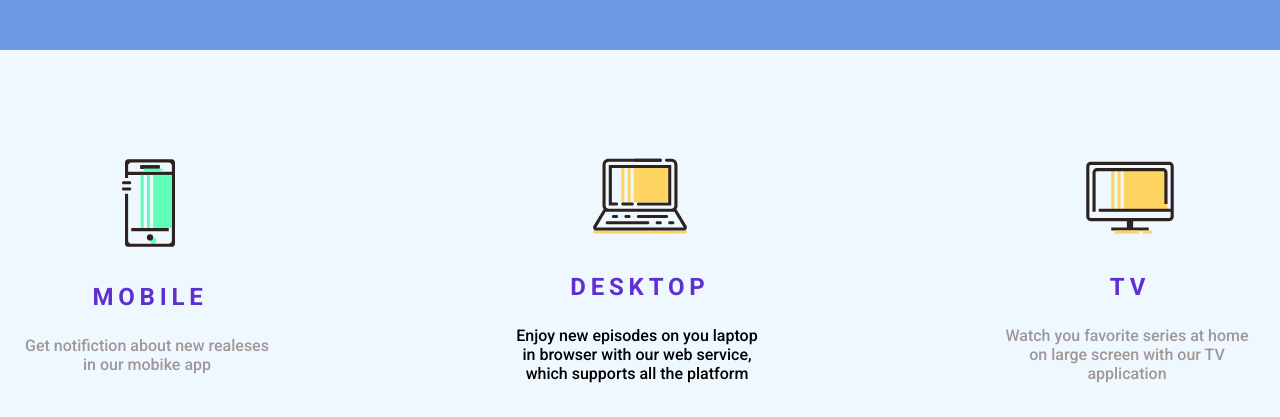
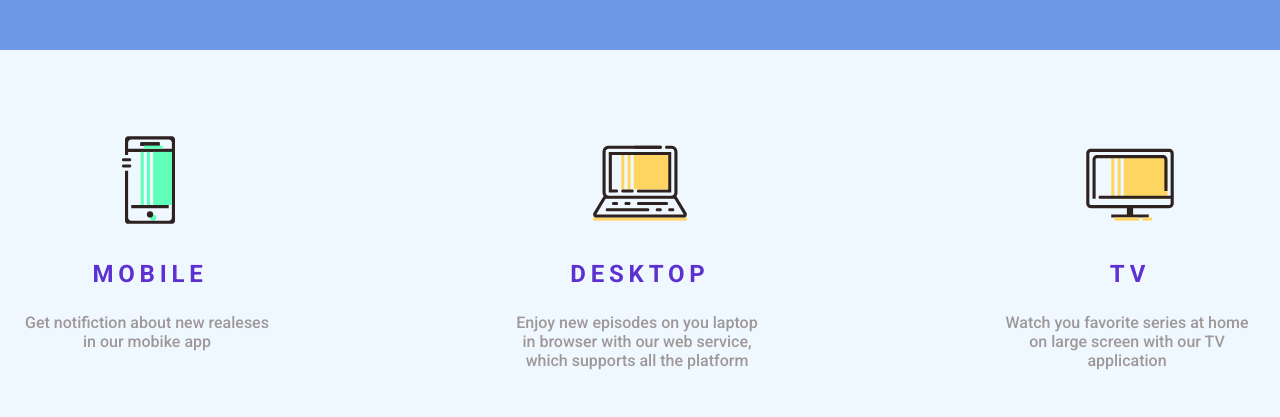
Before and after one commit to Urpalainen1/fe-education-css, a plain HTML site: page index.html in a window 1280 px wide. Shown: the part 205-622 px from the top of the page. Drawn offline with Linux system fonts and the light colour scheme.

Commit message:
last last

```diff
--- a/index.html
+++ b/index.html
@@ -18,36 +18,38 @@
           <section class="card">
             <img class="image" src="img/device.svg" alt="мобильный телефон" />
             <h2 class="title">Mobile</h2>
-            <p class="description">
+            <div class="description">
               Get notifiction about new realeses in our mobike app
-            </p>
+            </div>
             <div class="price">
               <b class="size"><sup>$</sup>10</b> / month
             </div>
-          </section></a
-        >
-        <a href="#"></a>
+          </section>
+        </a>
+
+        <a href="#">
           <section class="card">
             <img class="image" src="img/laptop.svg" alt="ноутбук" />
             <h2 class="title">Desktop</h2>
-            <p class="description">
+            <div class="description">
               Enjoy new episodes on you laptop in browser with our web service,
               which supports all the platform
-            </p>
+            </div>
             <div class="price">
               <b class="size"><sup>$</sup>15</b> / month
             </div>
           </section></a
         >
+
         <a href="#">
           <section class="card">
             <img class="image" src="img/monitor.svg" alt="телевизор" />
             <h2 class="title">TV</h2>
 
-            <p class="description">
+            <div class="description">
               Watch you favorite series at home on large screen with our TV
               application
-            </p>
+            </div>
             <div class="price">
               <b class="size"><sup>$</sup>20</b> / month
             </div>
--- a/styles.css
+++ b/styles.css
@@ -39,9 +39,10 @@ sup {
   flex-direction: column;
   border-radius: 10px;
   width: 450px;
+  height: 350px;
   padding: 20px;
   align-items: center;
-  padding-top: 60px;
+  padding-top: 40px;
 }
 
 .card:hover {
@@ -56,6 +57,7 @@ sup {
   padding-left: 100px;
   padding-right: 106px;
   text-align: center;
+  height: 70px;
 }
 .title {
   margin-top: 30px;
```
